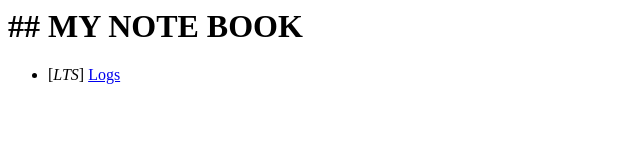
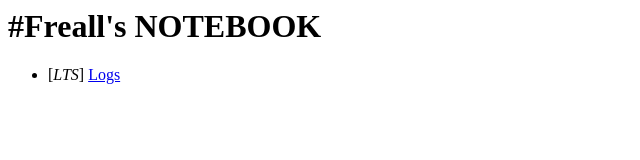
Before and after one commit to freall/notebook, a plain HTML site: page index.html in a window 1280 px wide. Shown: the whole page, without its empty margins (0-640 px from the left). Drawn offline with Linux system fonts and the light colour scheme.

Commit message:
add index title

```diff
--- a/index.html
+++ b/index.html
@@ -1,6 +1,7 @@
-<p><link href='markdown.css' rel='stylesheet'></p>
+<p><title>Freall's NOTEBOOK</title>
+<link href='markdown.css' rel='stylesheet'></p>
 
-<h1>## MY NOTE BOOK</h1>
+<h1>#Freall's NOTEBOOK</h1>
 
 <ul>
 <li>[<em>LTS</em>] <a href="logs.html" title="log url">Logs</a></li>
```
